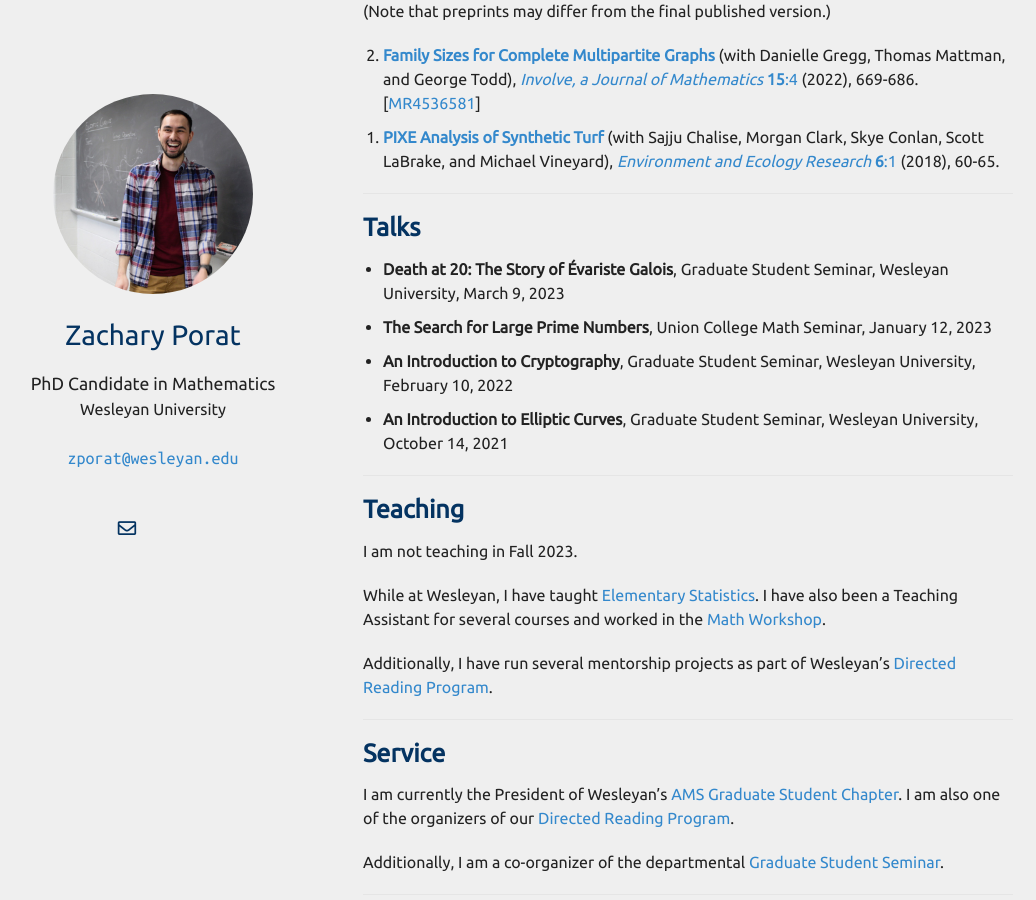
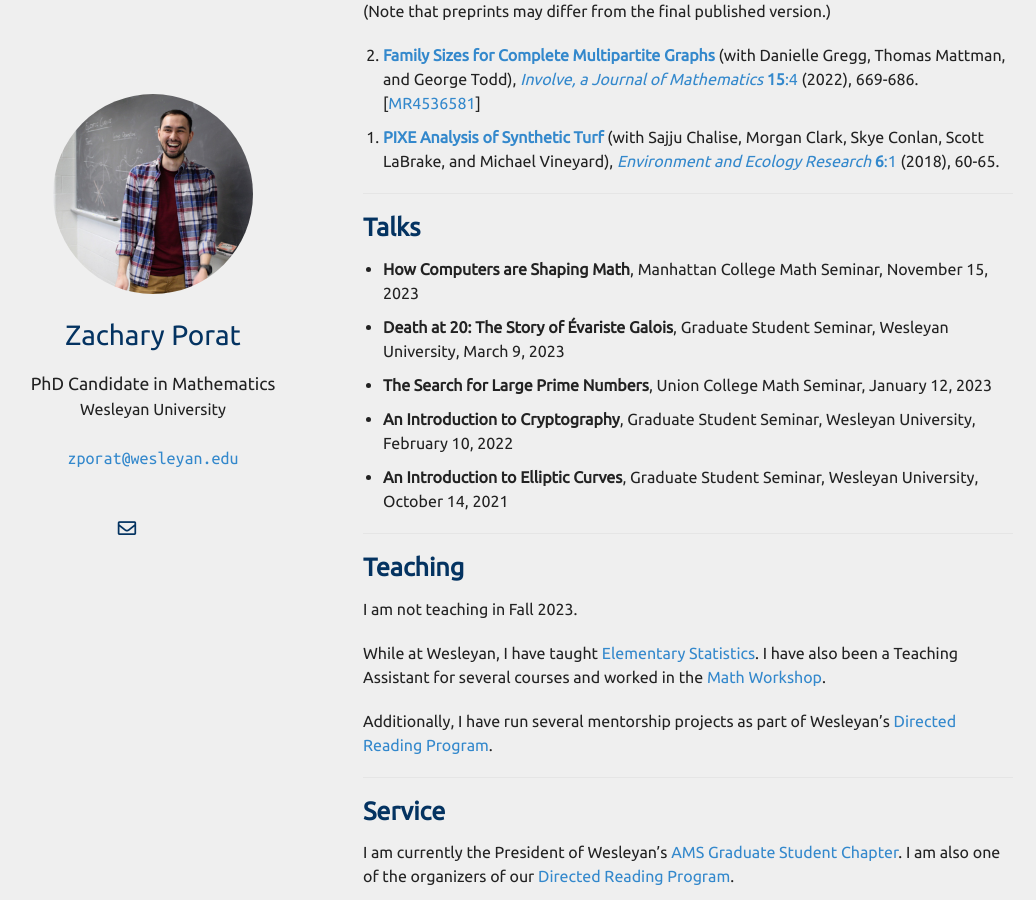
Before and after one commit to zporat/zporat.github.io, a Jekyll site: the page built from index.md, in a window 1280 px wide and 900 px high, scrolled down 431 px. Shown: the whole window, without its empty margins (102-1138 px from the left). Built offline with Jekyll 4.4.1, drawn with Linux system fonts in a browser that asks for light colours; nearby versions of some CDN libraries; a style sheet for code colours, icons or effects is not loaded; our own code applies the rules of GitHub Pages for plain Markdown files.

Commit message:
Update index.md

```diff
--- a/index.md
+++ b/index.md
@@ -28,6 +28,7 @@ Here is a copy of my CV, last updated in September 2023: [<a href="{{ site.cv_li
 ## Talks
 
 <ul style="margin-left:-20px">
+<li style="margin-bottom:10px;"><b>How Computers are Shaping Math</b>, Manhattan College Math Seminar, November 15, 2023</li>
 <li style="margin-bottom:10px;"><b>Death at 20: The Story of Évariste Galois</b>, Graduate Student Seminar, Wesleyan University, March 9, 2023</li>
 <li style="margin-bottom:10px;"><b>The Search for Large Prime Numbers</b>, Union College Math Seminar, January 12, 2023</li>
 <li style="margin-bottom:10px;"><b>An Introduction to Cryptography</b>, Graduate Student Seminar, Wesleyan University, February 10, 2022</li>
```
